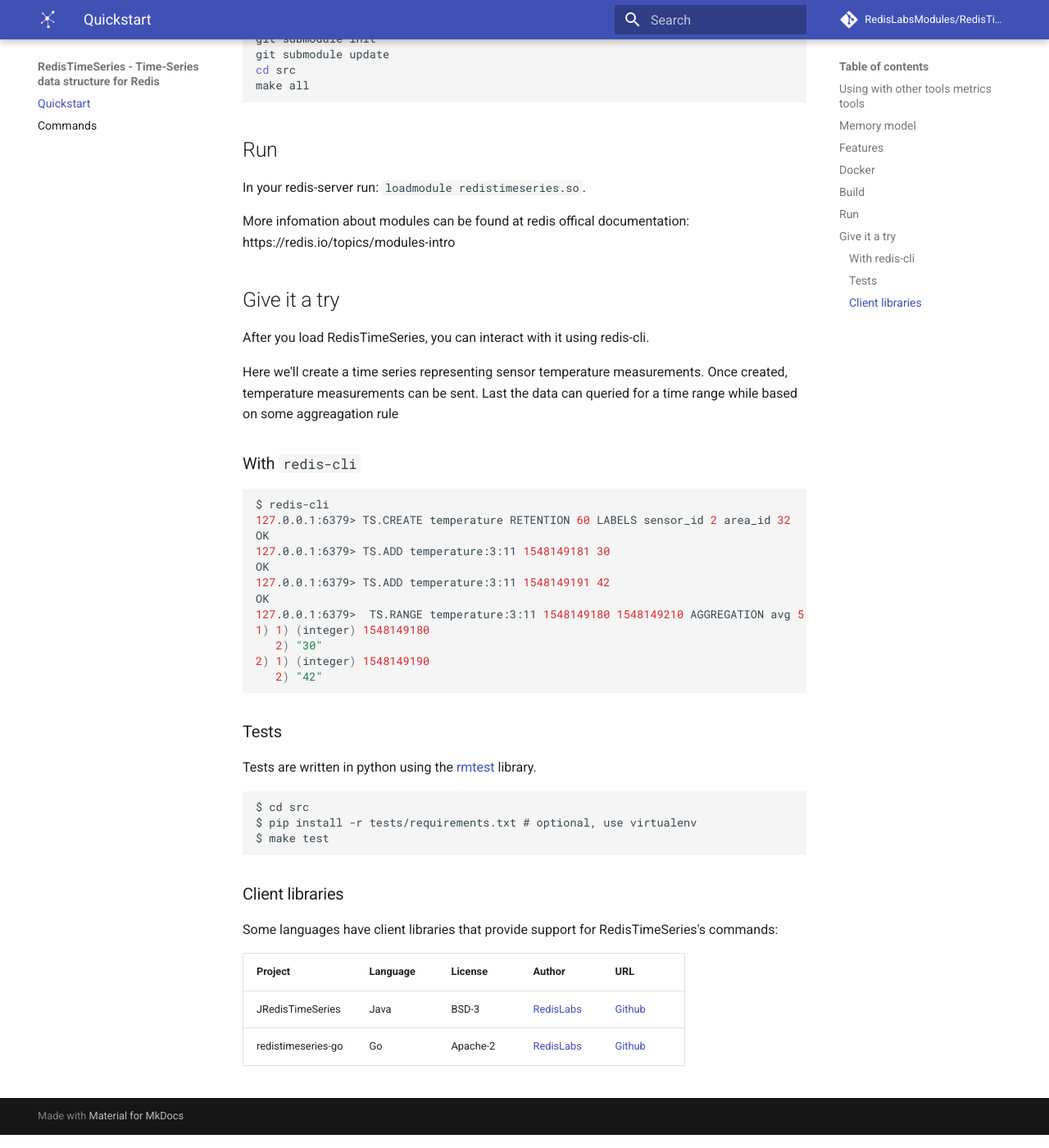
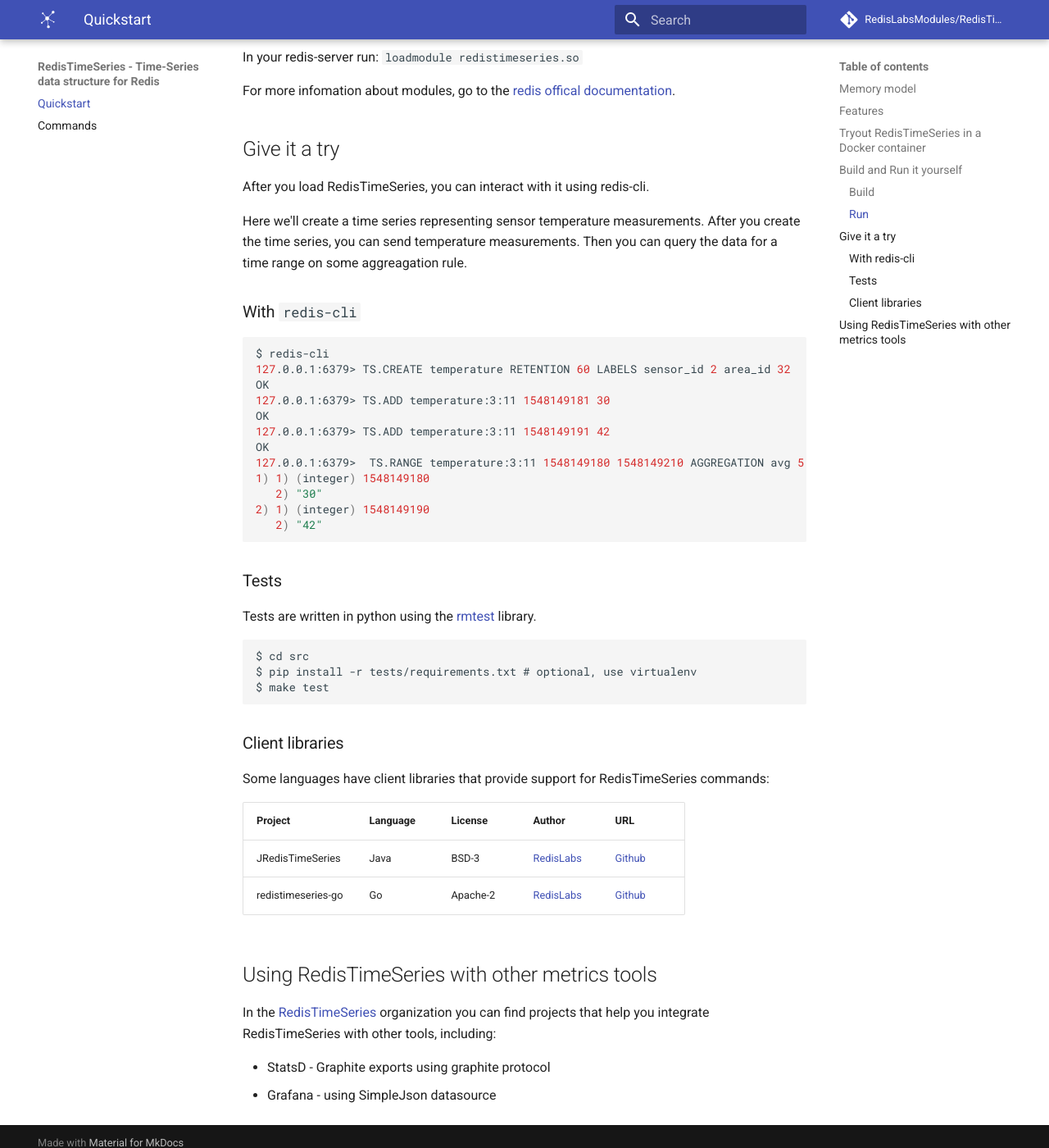
Before and after one commit to RedisTimeSeries/RedisTimeSeries, an MkDocs documentation site: the page built from docs/index.md, in a window 1280 px wide and 1400 px high, scrolled down 1188 px. Shown: the whole window at 82% size. Built offline with MkDocs 1.6.1 and Material for MkDocs 9.7.7, drawn with Linux system fonts in a browser that asks for light colours; comment, search, counter and statistics services are not loaded; old or Windows-style settings are respelled for this version of MkDocs; some of the changed text lies outside the part shown.

Commit message:
Style and format changes

````diff
--- a/docs/index.md
+++ b/docs/index.md
@@ -1,29 +1,25 @@
 <img src="images/logo.png" alt="logo" width="100"/>
 
 # RedisTimeSeries Module
+
 Time series data structure for Redis.
 
-## Using with other tools metrics tools
-See [RedisTimeSeries](https://github.com/RedisTimeSeries) organization.
-Including Integration with:
+## Memory model
 
-1. StatsD, Graphite exports using graphite protocol.
-2. Grafana - using SimpleJson datasource.
-
-## Memory model
 A time series is a linked list of memory chunks.
-Each chunk has a predefined size of samples, each sample is a tuple of the time and the value.
-Each sample is the size of 128bit (64bit for the timestamp and 64bit for the value).
+Each chunk has a predefined size of samples.
+Each sample is a tuple of the time and the value of 128 bits,
+64 bits for the timestamp and 64 bits for the value.
 
 ## Features
-* Quick inserts (50K samples per sec)
-* Query by start time and end-time
-* Aggregated queries (Min, Max, Avg, Sum, Range, Count, First, Last) for any time bucket
-* Configurable max retention period
-* Compactions/Roll-ups - automatically updated aggregated timeseries
 
+- Quick inserts (50K samples per sec)
+- Query by start time and end-time
+- Aggregated queries (Min, Max, Avg, Sum, Range, Count, First, Last) for any time bucket
+- Configurable max retention period
+- Compactions/Roll-ups - automatically updated aggregated timeseries
 
-## Docker
+## Tryout RedisTimeSeries in a Docker container
 
 To quickly tryout Redis-TimeSeries, launch an instance using docker:
 
@@ -31,7 +27,10 @@
 docker run -p 6379:6379 -it --rm redislabs/redistimeseries
 ```
 
-## Build
+## Build and Run it yourself
+
+### Build
+
 ```bash
 git submodule init
 git submodule update
@@ -39,18 +38,19 @@
 make all
 ```
 
-## Run
-In your redis-server run: `loadmodule redistimeseries.so`.
+### Run
 
-More infomation about modules can be found at redis offical documentation: https://redis.io/topics/modules-intro
+In your redis-server run: `loadmodule redistimeseries.so`
+
+For more infomation about modules, go to the [redis offical documentation](https://redis.io/topics/modules-intro).
 
 ## Give it a try
 
 After you load RedisTimeSeries, you can interact with it using redis-cli.
 
 Here we'll create a time series representing sensor temperature measurements.
-Once created, temperature measurements can be sent.
-Last the data can queried for a time range while based on some aggreagation rule
+After you create the time series, you can send temperature measurements.
+Then you can query the data for a time range on some aggreagation rule.
 
 ### With `redis-cli`
 
@@ -70,7 +70,9 @@
 ```
 
 ### Tests
+
 Tests are written in python using the [rmtest](https://github.com/RedisLabs/rmtest) library.
+
 ```
 $ cd src
 $ pip install -r tests/requirements.txt # optional, use virtualenv
@@ -79,9 +81,17 @@
 
 ### Client libraries
 
-Some languages have client libraries that provide support for RedisTimeSeries's commands:
+Some languages have client libraries that provide support for RedisTimeSeries commands:
 
 | Project | Language | License | Author | URL |
 | ------- | -------- | ------- | ------ | --- |
 | JRedisTimeSeries | Java | BSD-3 | [RedisLabs](https://redislabs.com/) | [Github](https://github.com/RedisTimeSeries/JRedisTimeSeries/) |
 | redistimeseries-go | Go | Apache-2 | [RedisLabs](https://redislabs.com/) | [Github](https://github.com/RedisTimeSeries/redistimeseries-go) |
+
+## Using RedisTimeSeries with other metrics tools
+
+In the [RedisTimeSeries](https://github.com/RedisTimeSeries) organization you can
+find projects that help you integrate RedisTimeSeries with other tools, including:
+
+- StatsD - Graphite exports using graphite protocol
+- Grafana - using SimpleJson datasource
````
